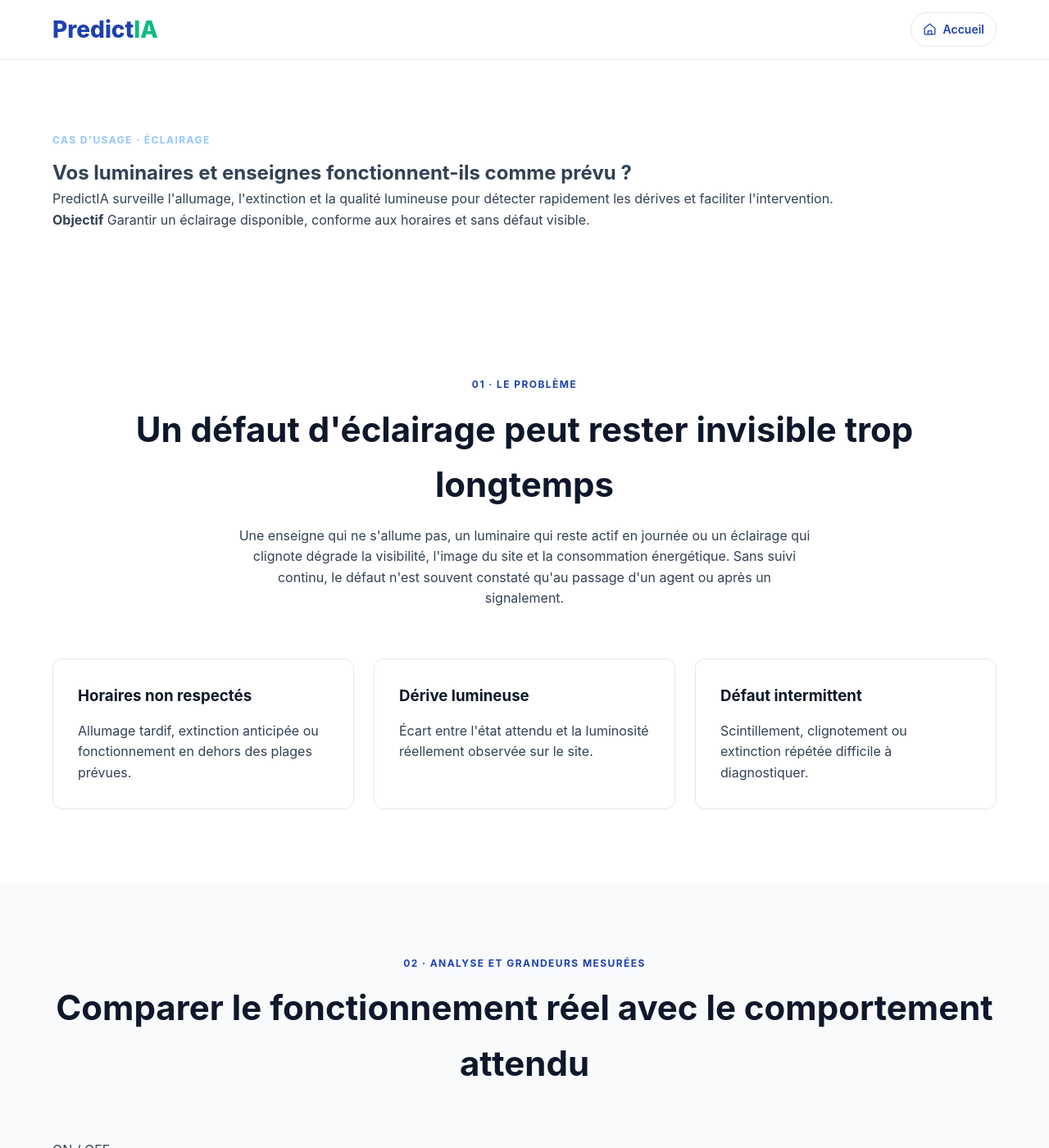
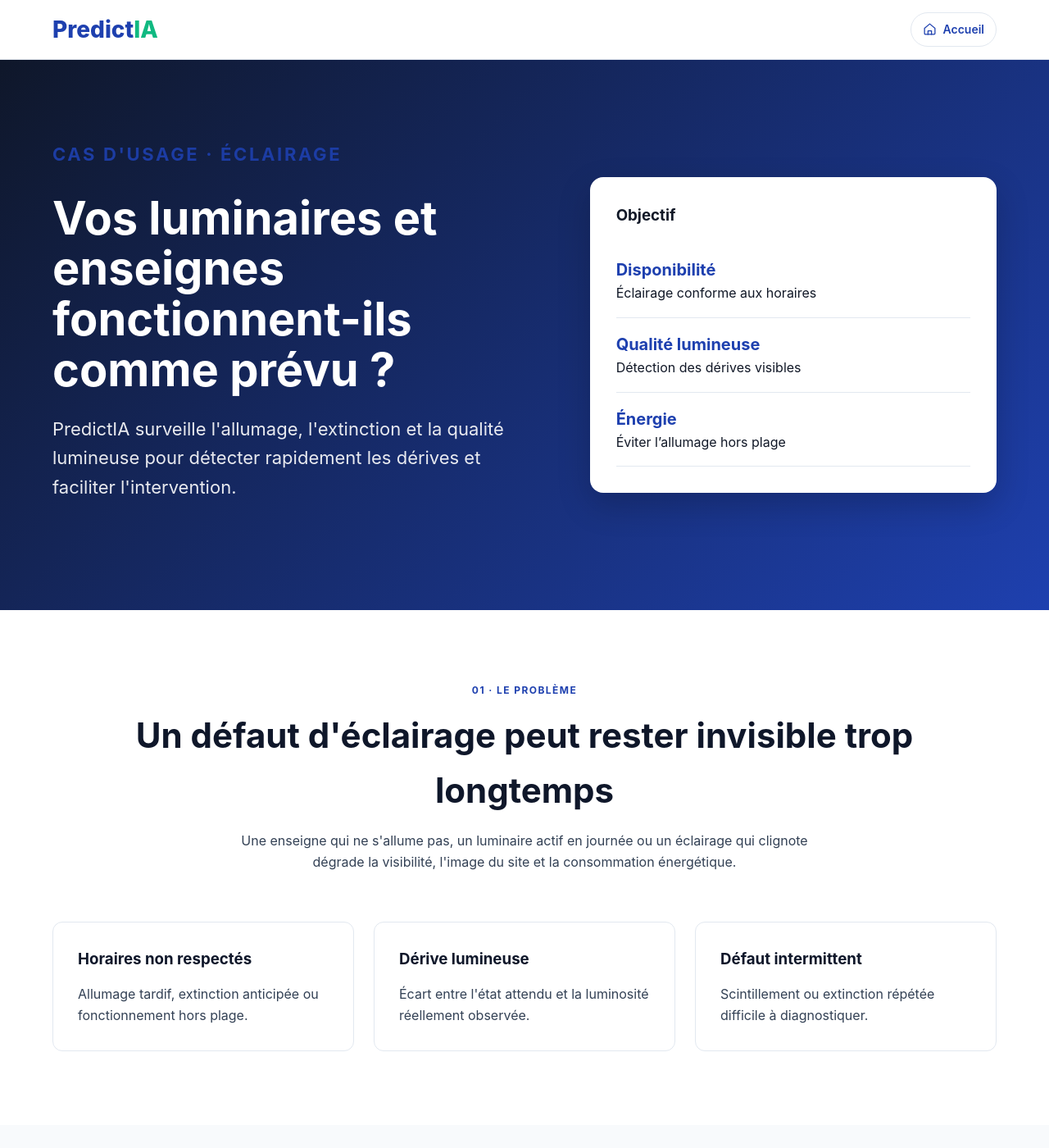
Before and after one commit to Marcussacapuces91/predictia_eu, a Jekyll site: the page built from docs/eclairage-enseignes.md, in a window 1280 px wide and 1400 px high. Shown: the whole window at 82% size. Built offline with Jekyll 4.4.1, drawn with Linux system fonts in a browser that asks for light colours; some of the changed text lies outside the part shown.

Commit message:
Revise eclairage-enseignes.md for clarity and structure
Updated the structure and content of the document to improve clarity and consistency. Changes include renaming sections, modifying text for conciseness, and enhancing the layout.

```diff
--- a/docs/eclairage-enseignes.md
+++ b/docs/eclairage-enseignes.md
@@ -4,18 +4,29 @@
 description: Surveillez le fonctionnement de vos luminaires et enseignes grâce à PredictIA.
 ---
 
-<section class="case-hero">
+<section class="hero">
     <div class="container">
-        <!-- <a href="{{ '/' | relative_url }}" class="back-link">← Retour à l'accueil</a> -->
-        <div class="case-hero-content">
+        <div class="hero-content">
             <div>
                 <p class="eyebrow">Cas d'usage · Éclairage</p>
                 <h1>Vos luminaires et enseignes fonctionnent-ils comme prévu&nbsp;?</h1>
                 <p class="case-intro">PredictIA surveille l'allumage, l'extinction et la qualité lumineuse pour détecter rapidement les dérives et faciliter l'intervention.</p>
             </div>
-            <div class="case-highlight">
-                <strong>Objectif</strong>
-                <span>Garantir un éclairage disponible, conforme aux horaires et sans défaut visible.</span>
+
+            <div class="hero-card">
+                <h3>Objectif</h3>
+                <div class="metric">
+                    <strong>Disponibilité</strong><br>
+                    Éclairage conforme aux horaires
+                </div>
+                <div class="metric">
+                    <strong>Qualité lumineuse</strong><br>
+                    Détection des dérives visibles
+                </div>
+                <div class="metric">
+                    <strong>Énergie</strong><br>
+                    Éviter l’allumage hors plage
+                </div>
             </div>
         </div>
     </div>
@@ -23,24 +34,24 @@
 
 <section>
     <div class="container">
-        <div class="section-title case-section-title">
+        <div class="section-title">
             <p class="eyebrow">01 · Le problème</p>
             <h2>Un défaut d'éclairage peut rester invisible trop longtemps</h2>
-            <p>Une enseigne qui ne s'allume pas, un luminaire qui reste actif en journée ou un éclairage qui clignote dégrade la visibilité, l'image du site et la consommation énergétique. Sans suivi continu, le défaut n'est souvent constaté qu'au passage d'un agent ou après un signalement.</p>
+            <p>Une enseigne qui ne s'allume pas, un luminaire actif en journée ou un éclairage qui clignote dégrade la visibilité, l'image du site et la consommation énergétique.</p>
         </div>
 
-        <div class="cards case-grid">
+        <div class="cards">
             <div class="card">
                 <h3>Horaires non respectés</h3>
-                <p>Allumage tardif, extinction anticipée ou fonctionnement en dehors des plages prévues.</p>
+                <p>Allumage tardif, extinction anticipée ou fonctionnement hors plage.</p>
             </div>
             <div class="card">
                 <h3>Dérive lumineuse</h3>
-                <p>Écart entre l'état attendu et la luminosité réellement observée sur le site.</p>
+                <p>Écart entre l'état attendu et la luminosité réellement observée.</p>
             </div>
             <div class="card">
                 <h3>Défaut intermittent</h3>
-                <p>Scintillement, clignotement ou extinction répétée difficile à diagnostiquer.</p>
+                <p>Scintillement ou extinction répétée difficile à diagnostiquer.</p>
             </div>
         </div>
     </div>
@@ -48,27 +59,28 @@
 
 <section class="light">
     <div class="container">
-        <div class="section-title case-section-title">
+        <div class="section-title">
             <p class="eyebrow">02 · Analyse et grandeurs mesurées</p>
             <h2>Comparer le fonctionnement réel avec le comportement attendu</h2>
         </div>
-        <div class="measurement-grid">
-            <div class="measurement-card">
+
+        <div class="cards">
+            <div class="card">
                 <span class="measurement-value">ON / OFF</span>
                 <h3>État lumineux</h3>
                 <p>Présence ou absence d'éclairage, par luminaire ou par zone.</p>
             </div>
-            <div class="measurement-card">
+            <div class="card">
                 <span class="measurement-value">Lux</span>
                 <h3>Luminosité</h3>
                 <p>Niveau lumineux mesuré et comparaison avec la lumière ambiante.</p>
             </div>
-            <div class="measurement-card">
+            <div class="card">
                 <span class="measurement-value">Hz</span>
                 <h3>Stabilité</h3>
                 <p>Variation rapide du signal pour repérer scintillement et clignotement.</p>
             </div>
-            <div class="measurement-card">
+            <div class="card">
                 <span class="measurement-value">Heure</span>
                 <h3>Chronologie</h3>
                 <p>Horodatage des transitions et respect du calendrier configuré.</p>
@@ -79,15 +91,16 @@
 
 <section>
     <div class="container">
-        <div class="section-title case-section-title">
+        <div class="section-title">
             <p class="eyebrow">03 · Détections</p>
             <h2>Transformer les signaux en événements compréhensibles</h2>
         </div>
-        <div class="process detection-process">
+
+        <div class="process">
             <div class="step">
                 <div class="step-number">1</div>
                 <h3>Comparer</h3>
-                <p>Confronter l'état mesuré aux horaires et au scénario attendus.</p>
+                <p>Confronter l'état mesuré aux horaires attendus.</p>
             </div>
             <div class="step">
                 <div class="step-number">2</div>
@@ -97,12 +110,12 @@
             <div class="step">
                 <div class="step-number">3</div>
                 <h3>Confirmer</h3>
-                <p>Reconnaître une répétition, un scintillement ou une anomalie persistante.</p>
+                <p>Reconnaître une répétition ou une anomalie persistante.</p>
             </div>
             <div class="step">
                 <div class="step-number">4</div>
                 <h3>Prioriser</h3>
-                <p>Classer l'alerte selon son urgence, sa durée et l'impact sur le site.</p>
+                <p>Classer l'alerte selon son urgence et son impact.</p>
             </div>
         </div>
     </div>
@@ -110,34 +123,35 @@
 
 <section class="light">
     <div class="container">
-        <div class="case-layout">
-            <div>
-                <div class="section-title case-section-title case-section-title-left">
-                    <p class="eyebrow">04 · Affichage et alerte</p>
-                    <h2>Une information directement exploitable</h2>
-                    <p>Le tableau de bord présente l'état des équipements, les horaires observés, les dérives récentes et l'historique des événements. Chaque anomalie est associée à un niveau de criticité et à une recommandation.</p>
-                </div>
-                <div class="alert-list">
-                    <div class="alert-item">
-                        <span class="status-dot status-critical"></span>
-                        <div><strong>Critique · enseigne éteinte</strong><p>Allumage attendu depuis 15 minutes.</p></div>
-                    </div>
-                    <div class="alert-item">
-                        <span class="status-dot status-warning"></span>
-                        <div><strong>À vérifier · scintillement</strong><p>Variations répétées détectées sur 10 minutes.</p></div>
-                    </div>
-                    <div class="alert-item">
-                        <span class="status-dot status-ok"></span>
-                        <div><strong>Conforme · éclairage stable</strong><p>État et horaires respectés.</p></div>
-                    </div>
-                </div>
+        <div class="section-title">
+            <p class="eyebrow">04 · Affichage et alerte</p>
+            <h2>Une information directement exploitable</h2>
+            <p>Le tableau de bord présente l'état des équipements, les horaires observés, les dérives récentes et l'historique des événements.</p>
+        </div>
+
+        <div class="cards">
+            <div class="card alert-item">
+                <span class="status-dot status-critical"></span>
+                <strong>Critique · enseigne éteinte</strong>
+                <p>Allumage attendu depuis 15 minutes.</p>
             </div>
-            <div class="action-card">
-                <p class="eyebrow">05 · Axe de correction</p>
-                <h3>Passer du constat à l'intervention</h3>
-                <p>Selon le diagnostic, l'action peut être immédiate ou planifiée&nbsp;: vérifier l'alimentation, le relais ou la commande horaire, remplacer le module LED ou programmer une intervention de maintenance.</p>
-                <a href="mailto:contact@predictia.eu?subject=Cas%20d%27usage%20%C3%A9clairage%20et%20enseignes" class="btn btn-primary">Discuter de ce cas d'usage</a>
+            <div class="card alert-item">
+                <span class="status-dot status-warning"></span>
+                <strong>À vérifier · scintillement</strong>
+                <p>Variations répétées détectées sur 10 minutes.</p>
             </div>
+            <div class="card alert-item">
+                <span class="status-dot status-ok"></span>
+                <strong>Conforme · éclairage stable</strong>
+                <p>État et horaires respectés.</p>
+            </div>
+        </div>
+
+        <div class="action-card">
+            <p class="eyebrow">05 · Axe de correction</p>
+            <h3>Passer du constat à l'intervention</h3>
+            <p>Selon le diagnostic, l'action peut être immédiate ou planifiée : vérifier l'alimentation, le relais, remplacer le module LED ou programmer une intervention.</p>
+            <a href="mailto:contact@predictia.eu?subject=Cas%20d%27usage%20%C3%A9clairage%20et%20enseignes" class="btn btn-primary">Discuter de ce cas d'usage</a>
         </div>
     </div>
 </section>
```
